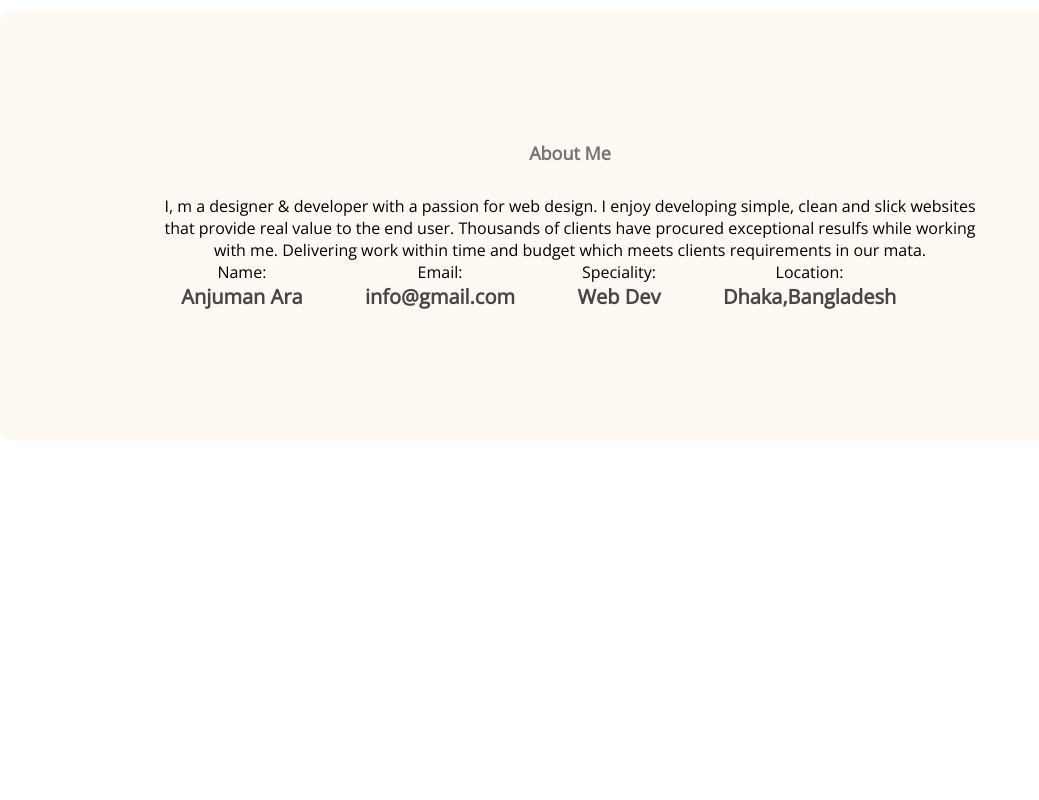
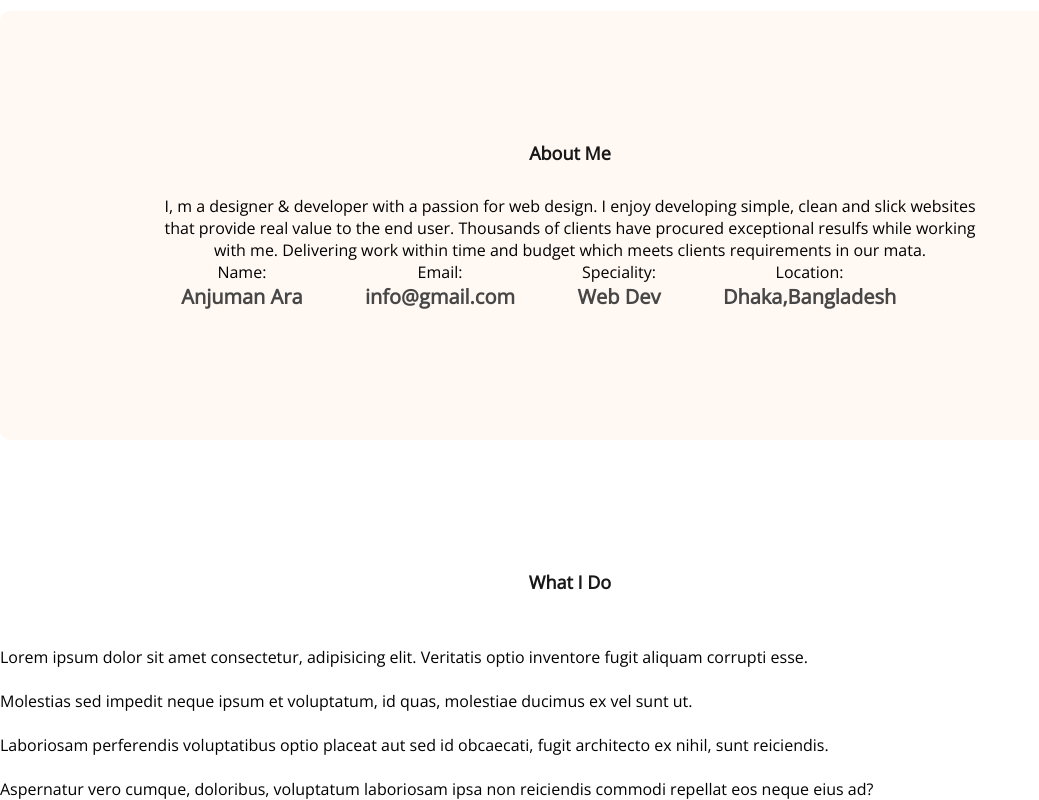
Before and after one commit to Anjuman-ara2828/developer.portfolio, a plain HTML site: page index.html in a window 1280 px wide. Shown: the part 959-1759 px from the top of the page, without its empty margins (0-1039 px from the left). Before the commit the page ends 1399 px from the top, so only its background shows below. Drawn offline with nearby package versions, Linux system fonts and the light colour scheme.

Commit message:
image and skill title added

```diff
--- a/index.html
+++ b/index.html
@@ -60,7 +60,33 @@
   </div>
   <div>
 </section>
-
+<!-- what i do section -->
+   <section class="what-i-do">
+    <h3 class="section-title">What I Do</h3>
+    <!-- .skills-container>skill*4>img+p.skill-title+p.skill-description>lorem15 -->
+    <div class="skills-container">
+      <skill>
+        <img src="" alt="">
+        <p class="skill-title"></p>
+        <p class="skill-description">Lorem ipsum dolor sit amet consectetur, adipisicing elit. Veritatis optio inventore fugit aliquam corrupti esse.</p>
+      </skill>
+      <skill>
+        <img src="" alt="">
+        <p class="skill-title"></p>
+        <p class="skill-description">Molestias sed impedit neque ipsum et voluptatum, id quas, molestiae ducimus ex vel sunt ut.</p>
+      </skill>
+      <skill>
+        <img src="" alt="">
+        <p class="skill-title"></p>
+        <p class="skill-description">Laboriosam perferendis voluptatibus optio placeat aut sed id obcaecati, fugit architecto ex nihil, sunt reiciendis.</p>
+      </skill>
+      <skill>
+        <img src="" alt="">
+        <p class="skill-title"></p>
+        <p class="skill-description">Aspernatur vero cumque, doloribus, voluptatum laboriosam ipsa non reiciendis commodi repellat eos neque eius ad?</p>
+      </skill>
+    </div>
+   </section>
   </main>
   <footer>
 
--- a/styles/portfolio.css
+++ b/styles/portfolio.css
@@ -102,3 +102,13 @@ main{
     font-size: 20px;
     color:  #474747;
  }
+ /* What i do  */
+ .what-i-do{
+    margin-top: 130px;
+    ;
+ }
+ .section-title{
+    color: #181818;
+    text-align: center;
+    font-weight: 700;
+ }
```
